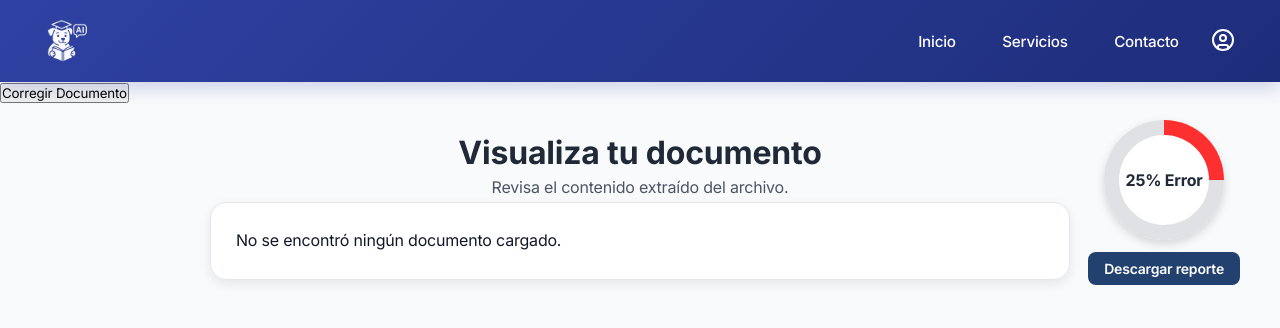
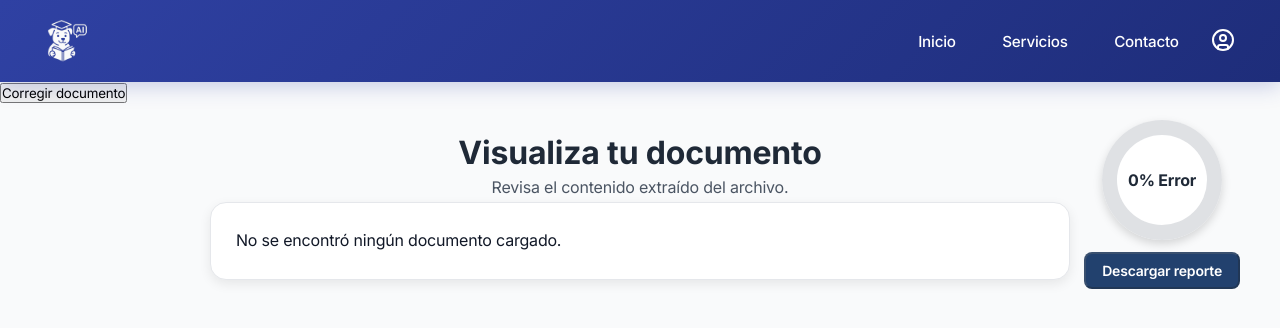
Before and after one commit to JuanMalaver1511/corrector-ia, an Angular app in the folder frontend/: page /style-customization in a window 1280 px wide. Shown: the top 328 px of the page. Built offline with nearby package versions, Linux system fonts and the light colour scheme.

Commit message:
Enhance StyleCustomization component with error percentage display and report download functionality

```diff
--- a/frontend/src/app/components/style-customization/style-customization.html
+++ b/frontend/src/app/components/style-customization/style-customization.html
@@ -1,35 +1,43 @@
 <app-navbar></app-navbar>
 
 <!-- FLOTANTE DERECHA -->
-<div class="floating-info">
-  <div class="error-circle" style="--percent: 25%;">
-    <span>25% Error</span>
+<div class="floating-info" aria-label="Estado del documento">
+  <div class="error-circle" [style.--percent]="errorPercent + '%'" role="progressbar"
+       [attr.aria-valuenow]="errorPercent" aria-valuemin="0" aria-valuemax="100">
+    <span>{{ errorPercent }}% Error</span>
   </div>
 
-  <!--poner la funcionalidad de descarga ojo -->
-
-  <a class="download-btn" >
+  <!-- Descarga del reporte -->
+  <button class="download-btn" type="button" (click)="descargarReporte()" [disabled]="!resultadoCorreccion">
     Descargar reporte
-  </a>
+  </button>
 </div>
 
-<button (click)="corregirDocumento()">Corregir Documento</button>
-
-<div *ngIf="resultadoCorreccion">
-  <h3>Correcciones:</h3>
-  <pre>{{ resultadoCorreccion | json }}</pre>
+<!-- Acciones principales -->
+<div class="actions">
+  <button type="button" (click)="corregirDocumento()" [disabled]="loading">
+    {{ loading ? 'Procesando…' : 'Corregir documento' }}
+  </button>
 </div>
 
+<!-- Resultados -->
+<section *ngIf="resultadoCorreccion" class="results">
+  <h3>Correcciones</h3>
+  <pre>{{ resultadoCorreccion | json }}</pre>
+</section>
 
+<!-- Visor del documento -->
 <div class="viewer-container">
-
   <div class="header">
     <h1>Visualiza tu documento</h1>
     <p>Revisa el contenido extraído del archivo.</p>
   </div>
 
-  <div class="document-box">
+  <div class="document-box" *ngIf="documentContent; else emptyState">
     <pre>{{ documentContent }}</pre>
   </div>
 
+  <ng-template #emptyState>
+    <p class="muted">Aún no hay contenido cargado.</p>
+  </ng-template>
 </div>
--- a/frontend/src/app/components/style-customization/style-customization.ts
+++ b/frontend/src/app/components/style-customization/style-customization.ts
@@ -14,30 +14,75 @@ import { CorrectorService } from '../../services/corrector';
 export class StyleCustomization implements OnInit {
 
   documentContent: string = '';
-  searchQuery: string = '';
   resultadoCorreccion: any;
+
+  loading: boolean = false;
+  errorPercent: number = 0;
 
   constructor(private correctorService: CorrectorService) {}
 
   ngOnInit(): void {
     const content = localStorage.getItem('uploadedDocument');
 
-    if (content) {
-      this.documentContent = content;
-    } else {
-      this.documentContent = 'No se encontró ningún documento cargado.';
-    }
+    this.documentContent = content
+      ? content
+      : 'No se encontró ningún documento cargado.';
   }
 
-  corregirDocumento() {
+  corregirDocumento(): void {
+    if (!this.documentContent) return;
+
+    this.loading = true;
+    this.resultadoCorreccion = null;
+
     this.correctorService.analizarDocumento(this.documentContent).subscribe({
       next: (res) => {
-        console.log("Resultado API:", res);
+        console.log('Resultado API:', res);
         this.resultadoCorreccion = res;
+
+        // 🔢 Cálculo del porcentaje de error (ajústalo según tu API)
+        this.errorPercent = this.calcularPorcentajeError(res);
       },
       error: (err) => {
-        console.error("Error en API:", err);
+        console.error('Error en API:', err);
+      },
+      complete: () => {
+        this.loading = false;
       }
     });
   }
+
+  calcularPorcentajeError(respuesta: any): number {
+    /**
+     * EJEMPLOS según tu backend:
+     *
+     * - Si viene totalErrores y totalPalabras
+     * - Si viene un array de errores
+     */
+
+    if (respuesta?.errores?.length) {
+      return Math.min(100, respuesta.errores.length);
+    }
+
+    if (respuesta?.porcentajeError) {
+      return respuesta.porcentajeError;
+    }
+
+    return 0;
+  }
+
+  descargarReporte(): void {
+    if (!this.resultadoCorreccion) return;
+
+    const data = JSON.stringify(this.resultadoCorreccion, null, 2);
+    const blob = new Blob([data], { type: 'application/json' });
+    const url = window.URL.createObjectURL(blob);
+
+    const a = document.createElement('a');
+    a.href = url;
+    a.download = 'reporte-correccion.json';
+    a.click();
+
+    window.URL.revokeObjectURL(url);
+  }
 }
```
